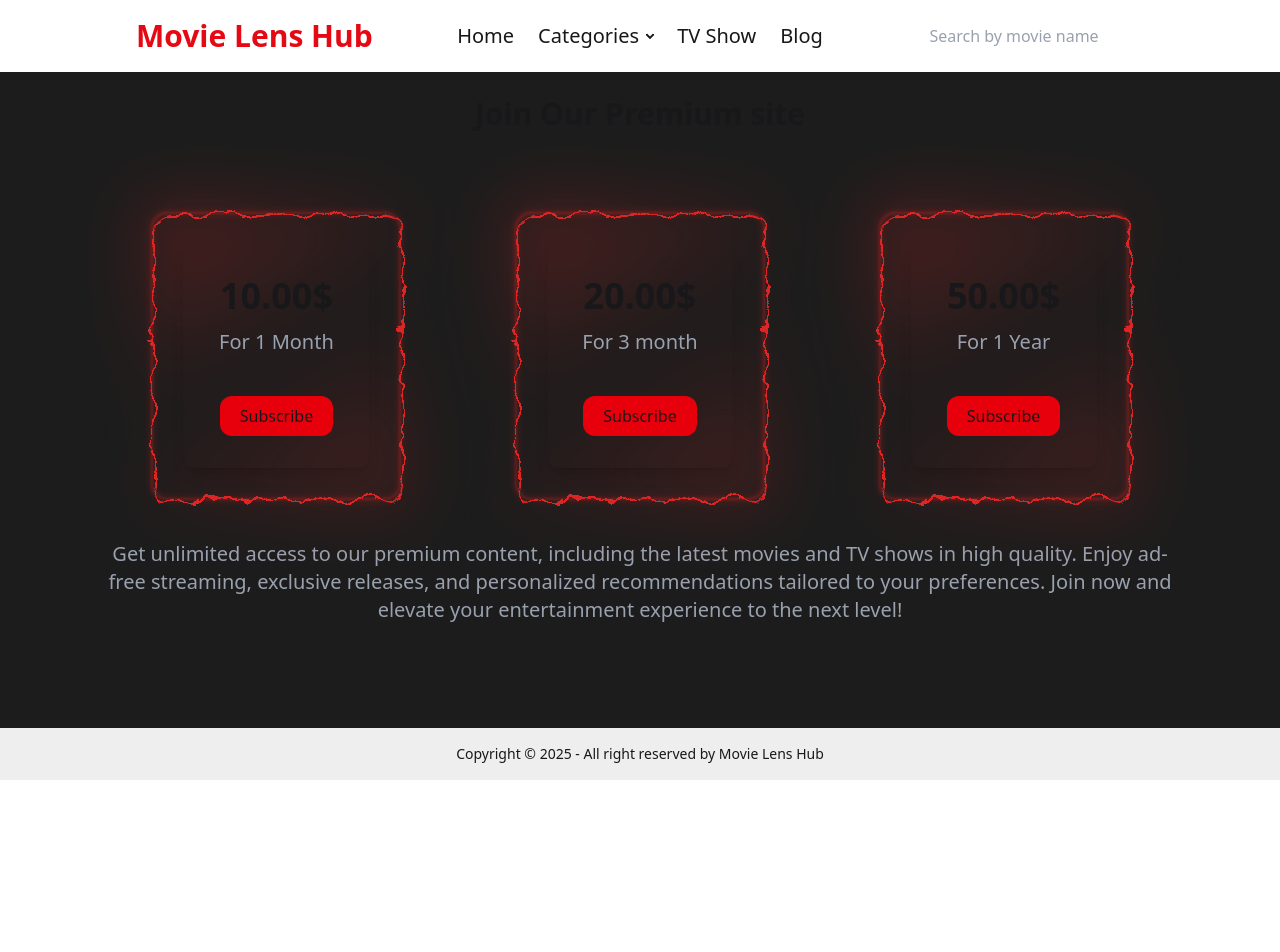
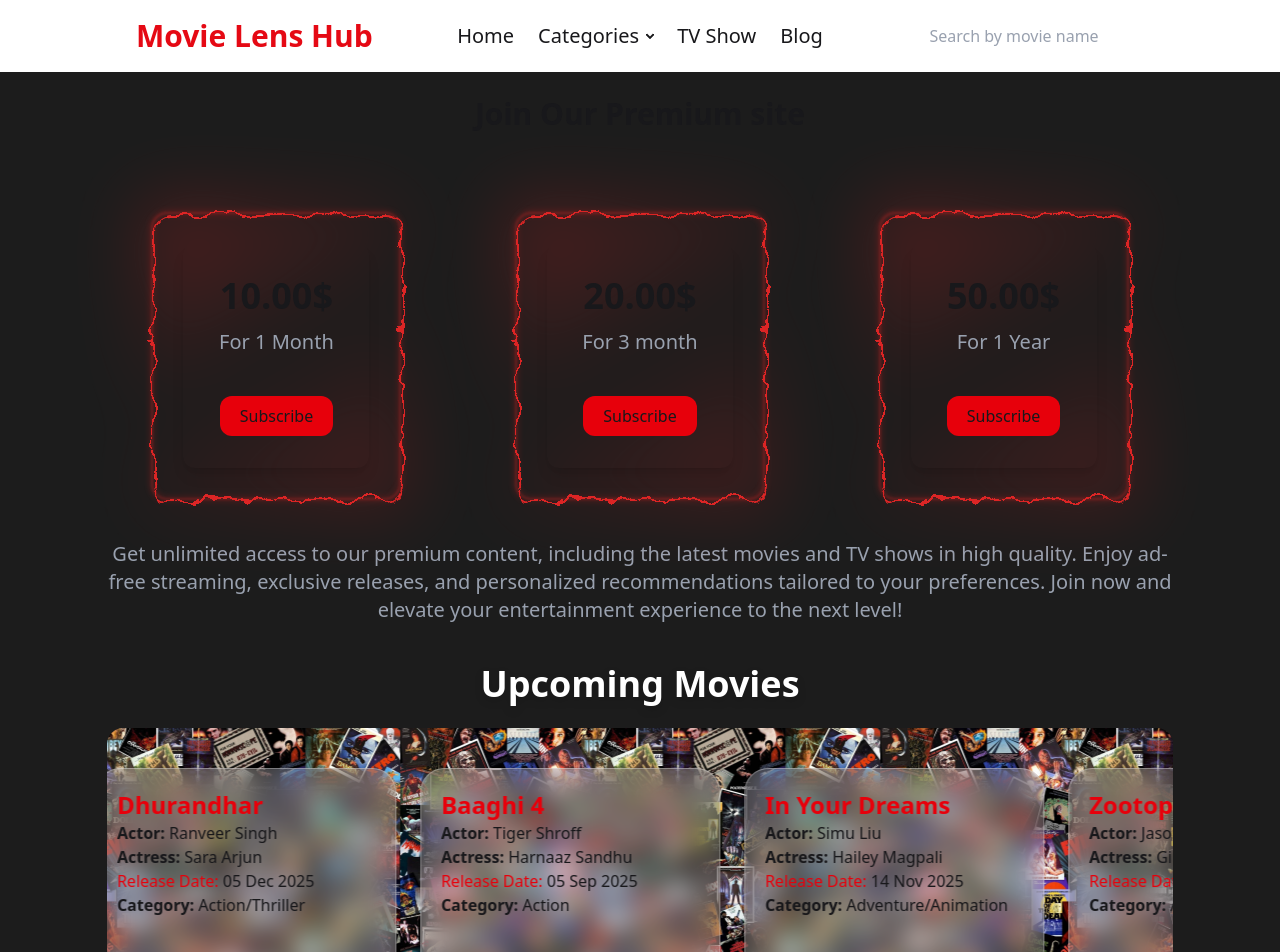
Before and after one commit to Nayeem1402/Movie-lens-hub, a React (Vite) app: page /blog in a window 1280 px wide. Shown: the top 952 px of the page. Before the commit the page ends 800 px from the top, so only its background shows below. Built offline with nearby package versions, Linux system fonts and the light colour scheme.

Commit message:
the upcomming is done

```diff
--- /dev/null
+++ b/public/UpComming.json
@@ -0,0 +1,162 @@
+ [
+  {
+    "id": 1,
+    "name": "Alpha",
+    "actor": "Vicky Kaushal",
+    "actress": "Alia Bhatt",
+    "release_date": "25 Dec 2025",
+    "category": "Action/Spy"
+  },
+  {
+    "id": 2,
+    "name": "Dhurandhar",
+    "actor": "Ranveer Singh",
+    "actress": "Sara Arjun",
+    "release_date": "05 Dec 2025",
+    "category": "Action/Thriller"
+  },
+  {
+    "id": 3,
+    "name": "Baaghi 4",
+    "actor": "Tiger Shroff",
+    "actress": "Harnaaz Sandhu",
+    "release_date": "05 Sep 2025",
+    "category": "Action"
+  },
+  {
+    "id": 4,
+    "name": "In Your Dreams",
+    "actor": "Simu Liu",
+    "actress": "Hailey Magpali",
+    "release_date": "14 Nov 2025",
+    "category": "Adventure/Animation"
+  },
+  {
+    "id": 5,
+    "name": "Zootopia 2",
+    "actor": "Jason Bateman",
+    "actress": "Ginnifer Goodwin",
+    "release_date": "26 Nov 2025",
+    "category": "Animation/Adventure"
+  },
+  {
+    "id": 6,
+    "name": "Avatar: Fire and Ash",
+    "actor": "Sam Worthington",
+    "actress": "Zoe Saldaña",
+    "release_date": "19 Dec 2025",
+    "category": "Sci‑Fi/Adventure"
+  },
+  {
+    "id": 7,
+    "name": "The Odyssey",
+    "actor": "Tom Holland",
+    "actress": "Zendaya",
+    "release_date": "17 Jul 2026",
+    "category": "Action/Adventure"
+  },
+  {
+    "id": 8,
+    "name": "Tu Meri Main Tera Main Tera Tu Meri",
+    "actor": "Kartik Aaryan",
+    "actress": "Ananya Panday",
+    "release_date": "25 Dec 2025",
+    "category": "Romantic/Comedy"
+  },
+  {
+    "id": 9,
+    "name": "Bombay",
+    "actor": "Gavie Chahal",
+    "actress": "Deepshikha Nagpal",
+    "release_date": "30 May 2025",
+    "category": "Action/Crime"
+  },
+  {
+    "id": 10,
+    "name": "The Super Mario Galaxy Movie",
+    "actor": "Chris Pratt",
+    "actress": "Anya Taylor‑Joy",
+    "release_date": "03 Apr 2026",
+    "category": "Animation/Adventure"
+  },
+  {
+    "id": 11,
+    "name": "The Devil Wears Prada 2",
+    "actor": "Meryl Streep",
+    "actress": "Anne Hathaway",
+    "release_date": "01 May 2026",
+    "category": "Drama/Sequel"
+  },
+  {
+    "id": 12,
+    "name": "Spider‑Man: Brand New Day",
+    "actor": "Tom Holland",
+    "actress": "Sadie Sink",
+    "release_date": "31 Jul 2026",
+    "category": "Action/Superhero"
+  },
+  {
+    "id": 13,
+    "name": "Toy Story 5",
+    "actor": "Tom Hanks",
+    "actress": "Annie Potts",
+    "release_date": "19 Jun 2026",
+    "category": "Family/Animation"
+  },
+  {
+    "id": 14,
+    "name": "Scary Movie 6",
+    "actor": "TBA",
+    "actress": "TBA",
+    "release_date": "12 Jun 2026",
+    "category": "Comedy/Horror"
+  },
+  {
+    "id": 15,
+    "name": "How To Rob A Bank",
+    "actor": "TBA",
+    "actress": "TBA",
+    "release_date": "04 Sep 2026",
+    "category": "Comedy"
+  },
+  {
+    "id": 16,
+    "name": "Narnia: The Magician's Nephew",
+    "actor": "TBA",
+    "actress": "TBA",
+    "release_date": "26 Nov 2026",
+    "category": "Fantasy"
+  },
+  {
+    "id": 17,
+    "name": "Werwulf",
+    "actor": "TBA",
+    "actress": "TBA",
+    "release_date": "25 Dec 2026",
+    "category": "Horror"
+  },
+  {
+    "id": 18,
+    "name": "Eternity",
+    "actor": "Miles Teller",
+    "actress": "Elizabeth Olsen",
+    "release_date": "TBD Nov 2025",
+    "category": "Rom‑Com"
+  },
+  {
+    "id": 19,
+    "name": "Oh. What. Fun.",
+    "actor": "Michelle Pfeiffer",
+    "actress": "Felicity Jones",
+    "release_date": "03 Dec 2025",
+    "category": "Comedy"
+  },
+  {
+    "id": 20,
+    "name": "Mercy",
+    "actor": "Chris Pratt",
+    "actress": "Rebecca Ferguson",
+    "release_date": "23 Jan 2026",
+    "category": "Sci‑Fi/Thriller"
+  }
+]
--- /dev/null
+++ b/src/Components/Blank.jsx
@@ -0,0 +1,9 @@
+ import React from 'react'
+
+ export default function Blank() {
+   return (
+     <div>
+
+     </div>
+   )
+ }
--- /dev/null
+++ b/src/Components/Upcomming.jsx
@@ -0,0 +1,57 @@
+ import { use } from "react";
+import bgImage from './../assets/Images/movie-9pvmdtvz4cb0xl37.jpg';
+
+export default function Upcomming({ comming }) {
+    const data = use(comming);
+
+    return (
+       <div>
+         <h1 className="text-center text-4xl font-bold mb-6 text-white drop-shadow-lg">
+                Upcoming Movies
+            </h1>
+        <div
+            className="py-10 w-10/12 mx-auto rounded-2xl relative"
+            style={{
+                backgroundImage: `url(${bgImage})`,
+                backgroundSize: 'contain',
+                backgroundPosition: 'center',
+                backgroundAttachment: 'fixed',
+            }}
+        >
+
+
+            {/* Auto-scrolling container */}
+            <div className="overflow-hidden relative w-full">
+                <div
+                    className="flex animate-scroll whitespace-nowrap"
+                    style={{ minWidth: 'max-content' }}
+                >
+                    {data.concat(data).map((commingData, index) => (
+                        <div
+                            className="bg-white/20 backdrop-blur-md border border-white/30 p-5 w-[300px] h-[220px] rounded-3xl shadow-xl flex-shrink-0 mx-3 inline-block flex flex-col justify-center"
+                            key={index}
+                        >
+                            <span className="font-bold text-red-600 text-2xl text-wrap">{commingData.name}</span> <br />
+                            <span className="font-black">Actor:</span> {commingData.actor} <br />
+                            <span className="font-black">Actress:</span> {commingData.actress} <br />
+                            <span className="text-red-600">Release Date:</span> {commingData.release_date} <br />
+                            <span className="font-black">Category:</span> {commingData.category}
+                        </div>
+                    ))}
+                </div>
+            </div>
+
+            <style jsx>{`
+                @keyframes scroll {
+                    0% { transform: translateX(0); }
+                    100% { transform: translateX(-50%); }
+                }
+                .animate-scroll {
+                    display: inline-flex;
+                    animation: scroll 100s linear infinite;
+                }
+            `}</style>
+        </div>
+       </div>
+    );
+}
--- a/src/Pages/Blog.jsx
+++ b/src/Pages/Blog.jsx
@@ -1,10 +1,18 @@
+import Blank from "../Components/Blank";
 import Suscribtion from "../Components/Suscribtion";
-
+import Upcomming from "../Components/Upcomming";
+import { Suspense } from 'react';
 
 export default function Blog() {
+  const comming =  fetch("./../../public/Upcomming.json")
+  .then(res => res.json());
   return (
   <>
     <Suscribtion></Suscribtion>
+    <Suspense fallback={<h2 className="text-center mt-10 text-3xl font-semibold">Loading...</h2>}>
+      <Upcomming comming={comming}></Upcomming>
+    </Suspense>
+    <Blank></Blank>
   </>
   )
 }
--- a/src/Pages/Home.jsx
+++ b/src/Pages/Home.jsx
@@ -5,7 +5,7 @@ import React, { Suspense } from "react";
 export default function Home() {
   const movieDatas = fetch("./../../public/movie.json")
   .then(res => res.json());
-console.log(movieDatas);
+
 
   return (
     <div>
```
Also changed, not shown: src/assets/Images/bg.jpg (added).
